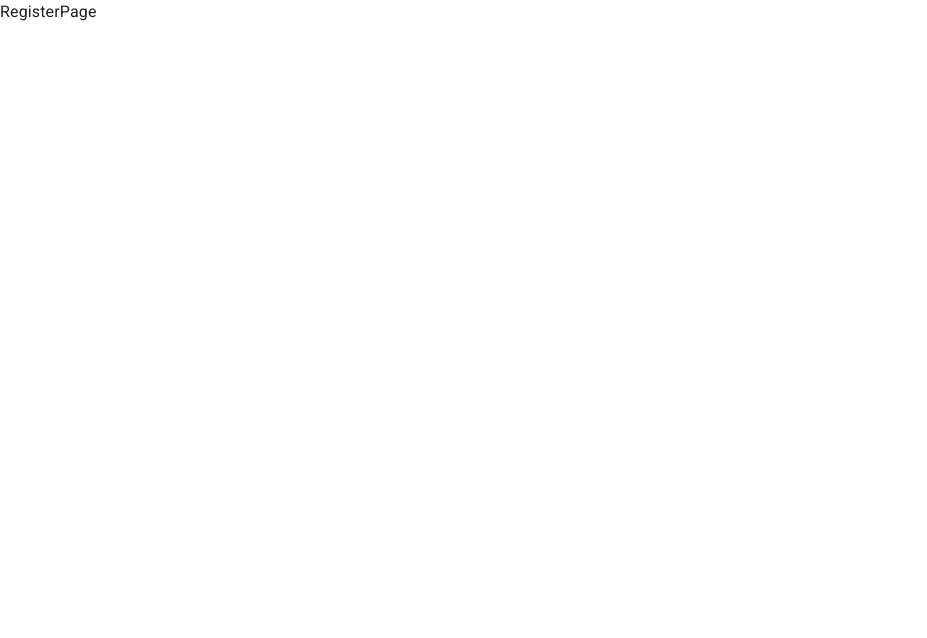
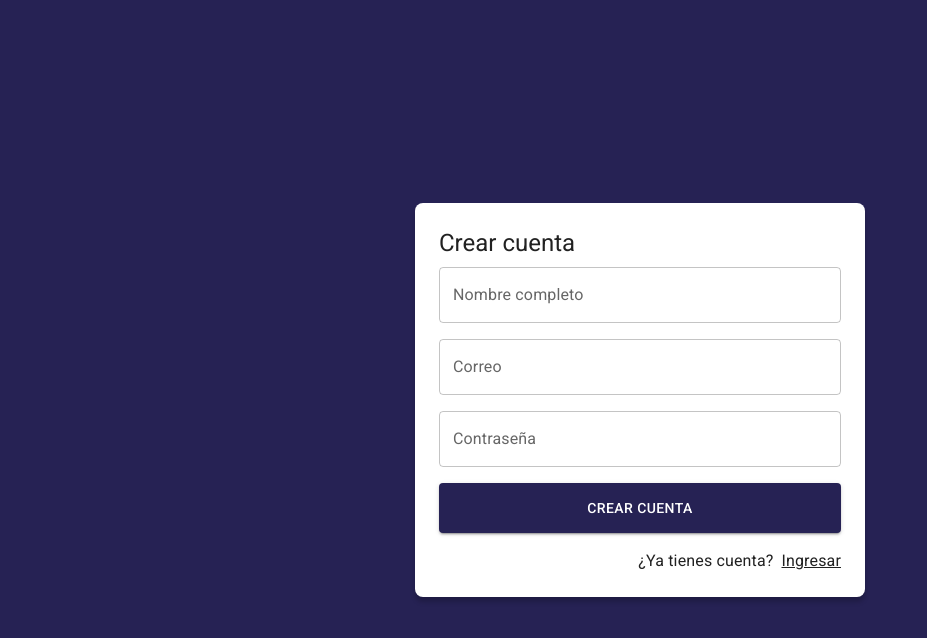
Before and after one commit to coofcoding/journal-app, a React (Vite) app: page /auth/register in a window 1280 px wide. Shown: the top 638 px of the page, without its empty margins (0-927 px from the left). Built offline with nearby package versions, Linux system fonts and the light colour scheme.

Commit message:
layouts and materialui components

```diff
--- a/src/auth/layout/AuthLayout.jsx
+++ b/src/auth/layout/AuthLayout.jsx
@@ -0,0 +1,36 @@
+import { Grid, Typography } from "@mui/material"
+
+export const AuthLayout = ({ children, title = '' }) => {
+    return (
+        <Grid
+            container
+            spacing={0}
+            direction="column"
+            alignItems="center"
+            justifyContent="center"
+            sx={{
+                minHeight: '100vh',
+                backgroundColor: 'primary.main',
+            }}
+        >
+            <Grid
+                item
+                className='box-shadow'
+                xs={3}
+                sx={{
+                    width: { sm: 450 },
+                    backgroundColor: 'white',
+                    padding: 3,
+                    borderRadius: 2
+                }}
+            >
+
+                <Typography variant='h5' sx={{ mb: 1 }}>{ title }</Typography>
+
+                {/* childrens */}
+                {children}
+
+            </Grid>
+        </Grid>
+    )
+}
--- a/src/auth/pages/LoginPage.jsx
+++ b/src/auth/pages/LoginPage.jsx
@@ -1,34 +1,15 @@
 import { Link as RouterLink } from 'react-router-dom';
 import { Button, Grid, Typography, TextField, Link } from '@mui/material';
 import { Google } from '@mui/icons-material';
+import { AuthLayout } from '../layout/AuthLayout';
 
 export const LoginPage = () => {
   return (
-    <Grid
-      container
-      spacing={0}
-      direction="column"
-      alignItems="center"
-      justifyContent="center"
-      sx={{
-        minHeight: '100vh',
-        backgroundColor: 'primary.main',
-      }}
+    <AuthLayout
+    title='Login'
     >
-      <Grid
-        item
-        className='box-shadow'
-        xs={3}
-        sx={{
-          backgroundColor: 'white',
-          padding: 3,
-          borderRadius: 2
-        }}
-      >
 
-        <Typography variant='h5' sx={{ mb: 1 }}>Login</Typography>
-
-        <form>
+    <form>
           <Grid
             container
           >
@@ -111,7 +92,6 @@ export const LoginPage = () => {
           </Grid>
         </form>
 
-      </Grid>
-    </Grid>
+    </AuthLayout>
   )
 }
--- a/src/auth/pages/RegisterPage.jsx
+++ b/src/auth/pages/RegisterPage.jsx
@@ -1,6 +1,92 @@
+import { Link as RouterLink } from 'react-router-dom';
+import { Button, Grid, Typography, TextField, Link } from '@mui/material';
+import { Google } from '@mui/icons-material';
+import { AuthLayout } from '../layout/AuthLayout';
 
 export const RegisterPage = () => {
   return (
-    <div>RegisterPage</div>
+    <AuthLayout
+    title='Crear cuenta'
+    >
+
+    <form>
+          <Grid
+            container
+          >
+            <Grid
+              item
+              xs={12}
+              sx={{ mb: 2 }}
+            >
+              <TextField
+                label="Nombre completo"
+                type="text"
+                placeholder='Jhon Doe'
+                fullWidth
+              />
+            </Grid>
+            <Grid
+              item
+              xs={12}
+              sx={{ mb: 2 }}
+            >
+              <TextField
+                label="Correo"
+                type="email"
+                placeholder='correo@google.com'
+                fullWidth
+              />
+            </Grid>
+            <Grid
+              item
+              xs={12}
+              sx={{ mb: 2 }}
+            >
+              <TextField
+                label="Contraseña"
+                type="password"
+                placeholder='···········'
+                fullWidth
+              />
+            </Grid>
+
+            <Grid
+              container
+              spacing={2}
+            >
+              <Grid
+                item
+                xs={12}
+              >
+                <Button
+                  variant='contained'
+                  fullWidth
+                  sx={{
+                    height: 50,
+                    mb: 2,
+                  }}
+                >
+                  Crear Cuenta
+                </Button>
+              </Grid>
+            </Grid>
+            <Grid
+              container
+              direction='row'
+              justifyContent='end'
+            >
+            <Typography sx={{ mr: 1 }}>¿Ya tienes cuenta?</Typography>
+              <Link
+                component={ RouterLink }
+                color='inherit'
+                to='/auth/login'
+              >
+                Ingresar
+              </Link>
+            </Grid>
+          </Grid>
+        </form>
+
+    </AuthLayout>
   )
 }
--- /dev/null
+++ b/src/journal/layout/JournalLayout.jsx
@@ -0,0 +1,18 @@
+import { Box } from "@mui/material"
+
+const drawerWidth = 240;
+
+export const JournalLayout = ({ children }) => {
+    return (
+        <Box sx={{ display: 'flex' }}>
+
+            <Box
+                component='main'
+                sx={{ flexGrow: 1, p: 3 }}
+            >
+               { children }
+            </Box>
+
+        </Box>
+    )
+}
--- a/src/journal/pages/JournalPage.jsx
+++ b/src/journal/pages/JournalPage.jsx
@@ -1,9 +1,12 @@
 import { Typography } from '@mui/material';
+import { JournalLayout } from '../layout/JournalLayout';
 
 export const JournalPage = () => {
   return (
     <>
-      <Typography variant='h1'>JournalPage</Typography>
+      <JournalLayout>
+        <Typography variant='h1'>JournalPage</Typography>
+      </JournalLayout>
     </>
   )
 }
```
